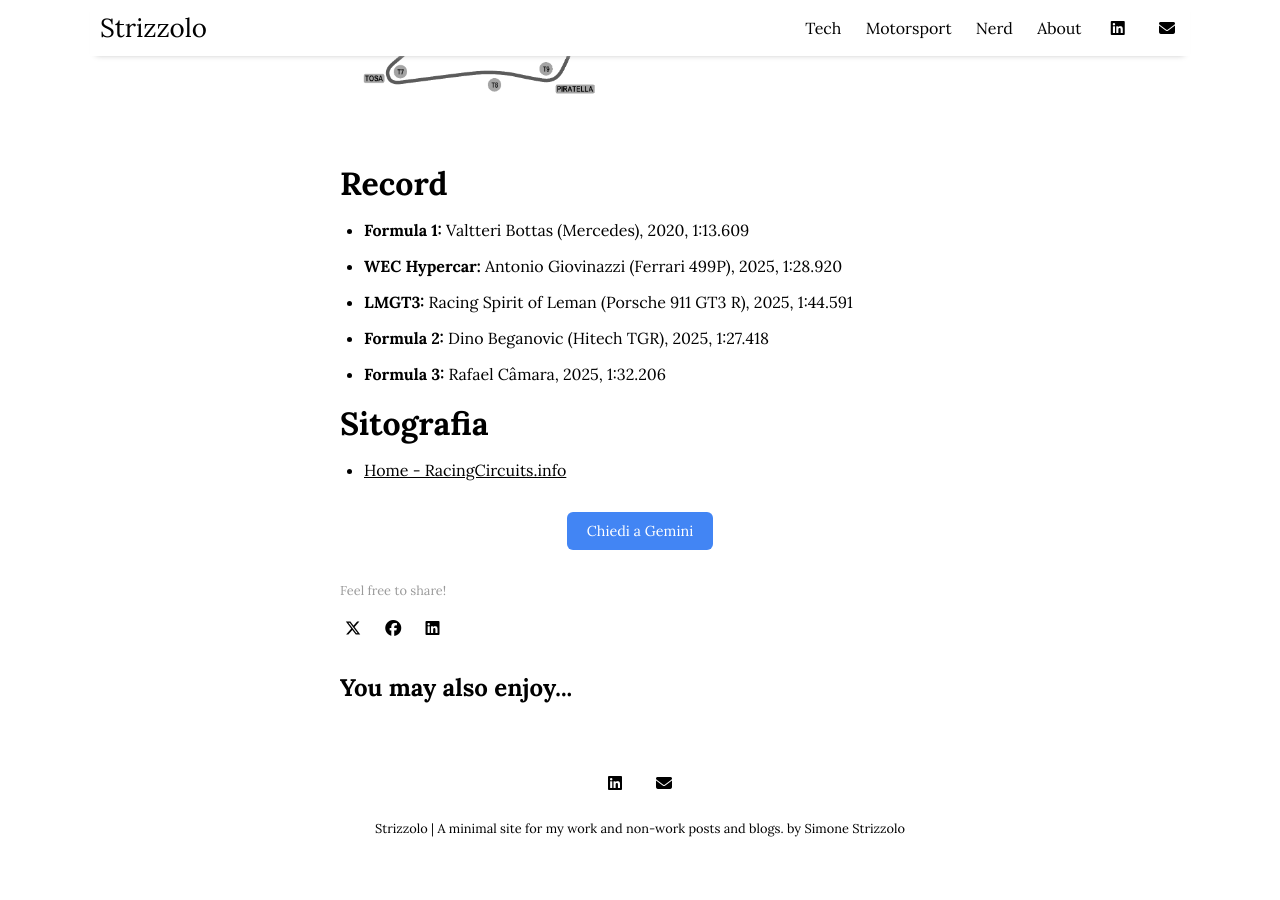
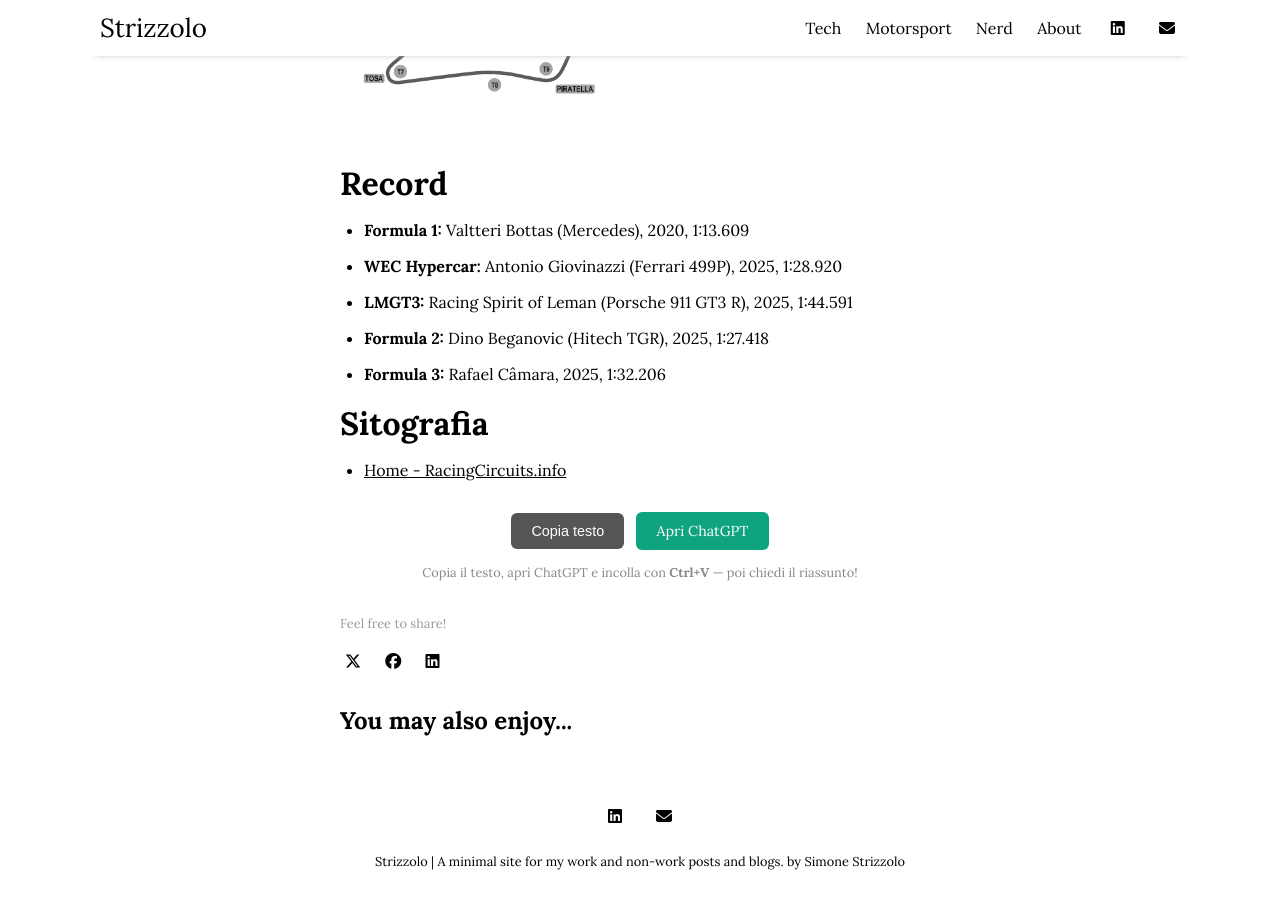
Before and after one commit to SimoneStrizzolo/simonestrizzolo.github.io, a Jekyll site: the page built from _posts/2026-05-25-imola.md, in a window 1280 px wide and 900 px high, scrolled down 3133 px. Built offline with Jekyll 4.4.1, drawn with Linux system fonts in a browser that asks for light colours; before the commit the page ends 4000 px from its top, so only the background shows below that.

Commit message:
feat: bottoni copia testo e apri ChatGPT

```diff
--- a/_layouts/post.html
+++ b/_layouts/post.html
@@ -18,9 +18,13 @@ layout: default
     {{ content }}
   </article>
   <div style="margin:2rem 0; text-align:center;">
-    <a href="https://gemini.google.com/share?prompt=Riassumimi questo articolo: {{ site.url }}{{ page.url }}" target="_blank" style="display:inline-block; padding:10px 20px; background:#4285f4; color:white; border-radius:6px; text-decoration:none; font-size:0.9rem;">
-      Chiedi a Gemini
+    <button onclick="navigator.clipboard.writeText(document.querySelector('article').innerText).then(function(){ this.innerText='✓ Copiato!'; }.bind(this))" style="padding:10px 20px; background:#555; color:white; border:none; border-radius:6px; font-size:0.9rem; cursor:pointer; margin-right:8px;">
+      Copia testo
+    </button>
+    <a href="https://chatgpt.com/" target="_blank" style="display:inline-block; padding:10px 20px; background:#10a37f; color:white; border-radius:6px; text-decoration:none; font-size:0.9rem;">
+      Apri ChatGPT
     </a>
+    <p style="margin-top:0.75rem; font-size:0.8rem; color:#888;">Copia il testo, aprì ChatGPT e incolla con <strong>Ctrl+V</strong> — poi chiedi il riassunto!</p>
   </div>
   {% if site.hide_post_share != true %}
     {% include post-share.html %}
```
